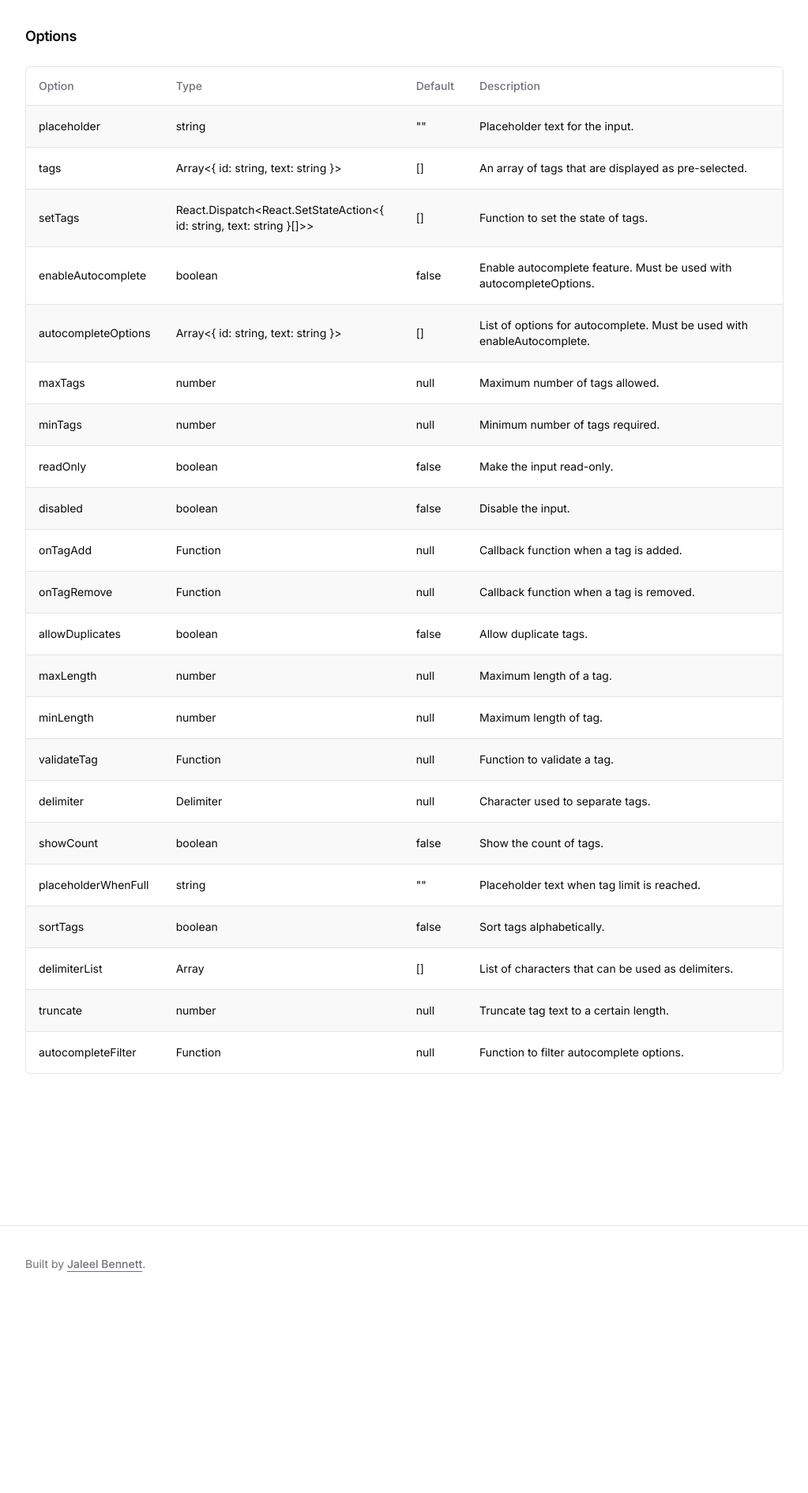
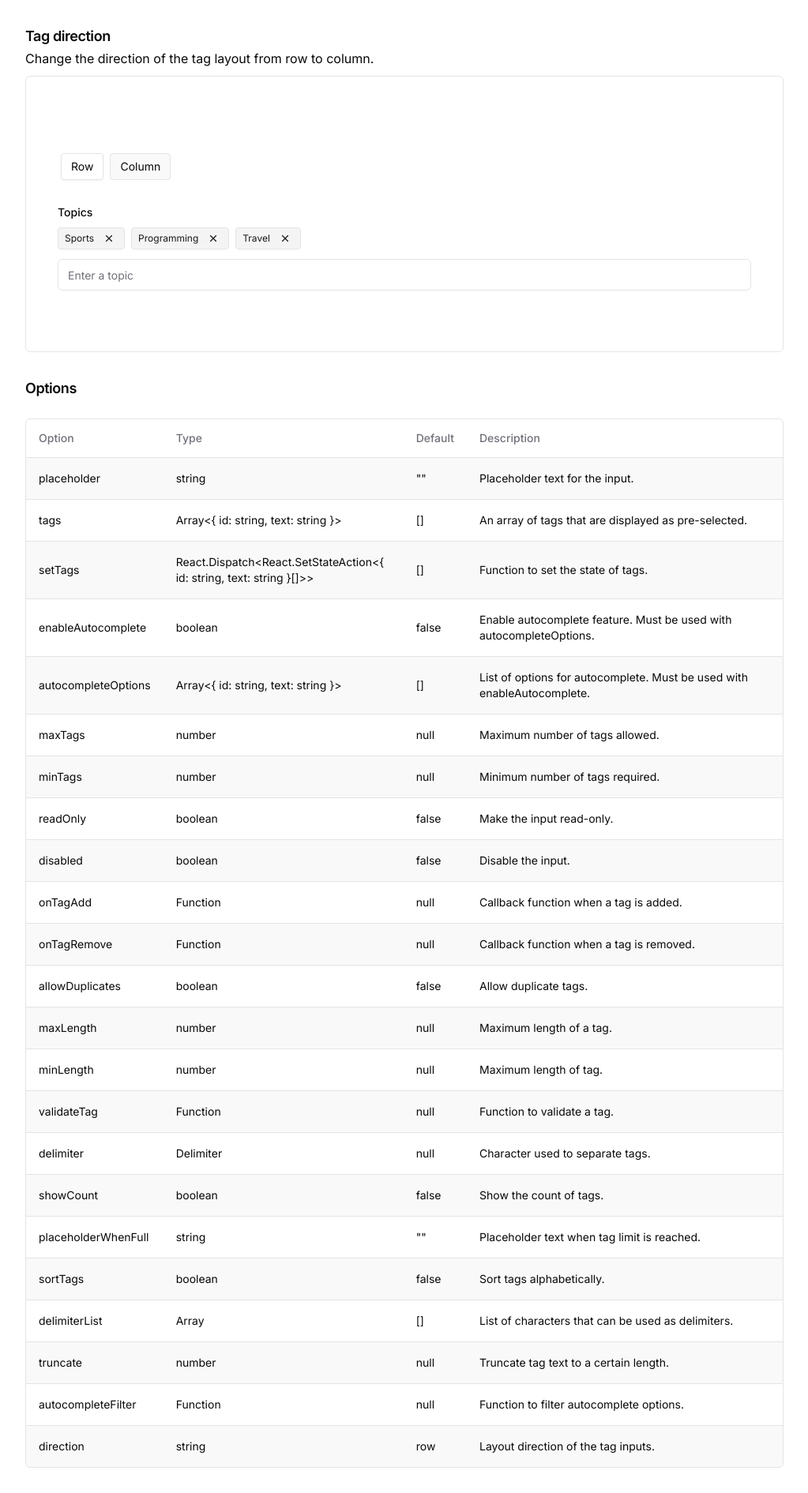
Before and after one commit to JaleelB/emblor, a Next.js app: page / in a window 1280 px wide. Shown: the part 6969-8860 px from the top of the page at 79% size, without its empty margins (128-1151 px from the left). Before the commit the page ends 8618 px from the top, so only its background shows below. Built offline with nearby package versions, Linux system fonts and the light colour scheme.

Commit message:
chore: direct prop docs

```diff
--- a/components/sections/props.tsx
+++ b/components/sections/props.tsx
@@ -8,41 +8,47 @@ import {
   TableHead,
   TableHeader,
   TableRow,
-} from "@/components/ui/table"
+} from "@/components/ui/table";
+import { Tabs, TabsContent, TabsList, TabsTrigger } from "@/components/ui/tabs";
 import { propOption, tagInputProps } from "@/utils/utils";
 import { cn } from "@/lib/utils";
-import { v4 as uuid } from 'uuid';
+import { v4 as uuid } from "uuid";
 
-
-export default function Props(){
-
+export default function Props() {
   const tags: Tag[] = [
-        {id: uuid(), text: "Sports"},
-        {id: uuid(), text: "Programming"},
-        {id: uuid(), text: "Travel"},
+    { id: uuid(), text: "Sports" },
+    { id: uuid(), text: "Programming" },
+    { id: uuid(), text: "Travel" },
   ];
   const [autocompleteTags, setAutocompleteTags] = React.useState<Tag[]>([]);
   const [maxTags, setMaxTags] = React.useState<Tag[]>([]);
   const [truncateTags, setTruncateTags] = React.useState<Tag[]>(tags);
-    const [allowDuplicatesTags, setAllowDuplicatesTags] = React.useState<Tag[]>([]);
+  const [allowDuplicatesTags, setAllowDuplicatesTags] = React.useState<Tag[]>(
+    []
+  );
+  const [directionTags, setDirectionTags] = React.useState<Tag[]>(tags);
 
   const autoCompleteOptions = [
     ...tags,
-        {id: uuid(), text: "Food"},
-        {id: uuid(), text: "Movies"},
-        {id: uuid(), text: "Art"},
-        {id: uuid(), text: "Books"},
-    ]
+    { id: uuid(), text: "Food" },
+    { id: uuid(), text: "Movies" },
+    { id: uuid(), text: "Art" },
+    { id: uuid(), text: "Books" },
+  ];
 
   return (
     <section id="props" className="max-w-5xl w-full py-8">
-            <h2 className='font-heading mt-12 scroll-m-20 border-b pb-2 text-2xl font-semibold tracking-tight first:mt-0'>Props</h2>
+      <h2 className="font-heading mt-12 scroll-m-20 border-b pb-2 text-2xl font-semibold tracking-tight first:mt-0">
+        Props
+      </h2>
       <div className="w-full">
-                <h3 className='font-heading mt-8 scroll-m-20 text-lg font-semibold tracking-tight'>Autocomplete</h3>
+        <h3 className="font-heading mt-8 scroll-m-20 text-lg font-semibold tracking-tight">
+          Autocomplete
+        </h3>
         <p className="leading-7 [&amp;:not(:first-child)]:mt-6 text-normal">
           Enable or disable the autocomplete feature for the tag input.
         </p>
-                <div className='preview flex min-h-[350px] w-full justify-center p-10 items-center mt-2 ring-offset-background focus-visible:outline-none focus-visible:ring-2 focus-visible:ring-ring focus-visible:ring-offset-2 relative rounded-md border'>
+        <div className="preview flex min-h-[350px] w-full justify-center p-10 items-center mt-2 ring-offset-background focus-visible:outline-none focus-visible:ring-2 focus-visible:ring-ring focus-visible:ring-offset-2 relative rounded-md border">
           <div className="space-y-2">
             <Label htmlFor="">Topics</Label>
             <TagInput
@@ -50,7 +56,7 @@ export default function Props(){
               tags={autocompleteTags}
               enableAutocomplete
               autocompleteOptions={autoCompleteOptions}
-                            className='sm:min-w-[450px]'
+              className="sm:min-w-[450px]"
               setTags={(newTags) => {
                 setAutocompleteTags(newTags);
               }}
@@ -59,11 +65,13 @@ export default function Props(){
         </div>
       </div>
       <div className="w-full">
-                <h3 className='font-heading mt-8 scroll-m-20 text-lg font-semibold tracking-tight'>Max tags</h3>
+        <h3 className="font-heading mt-8 scroll-m-20 text-lg font-semibold tracking-tight">
+          Max tags
+        </h3>
         <p className="leading-7 [&amp;:not(:first-child)]:mt-6 text-normal">
           Set the maximum number of tags that can be added.
         </p>
-                <div className='preview flex min-h-[350px] w-full justify-center p-10 items-center mt-2 ring-offset-background focus-visible:outline-none focus-visible:ring-2 focus-visible:ring-ring focus-visible:ring-offset-2 relative rounded-md border'>
+        <div className="preview flex min-h-[350px] w-full justify-center p-10 items-center mt-2 ring-offset-background focus-visible:outline-none focus-visible:ring-2 focus-visible:ring-ring focus-visible:ring-offset-2 relative rounded-md border">
           <div className="space-y-2">
             <Label htmlFor="">Topics</Label>
             <TagInput
@@ -71,7 +79,7 @@ export default function Props(){
               tags={maxTags}
               maxTags={5}
               showCount
-                            className='sm:min-w-[450px]'
+              className="sm:min-w-[450px]"
               setTags={(newTags) => {
                 setMaxTags(newTags);
               }}
@@ -80,18 +88,21 @@ export default function Props(){
         </div>
       </div>
       <div className="w-full">
-                <h3 className='font-heading mt-8 scroll-m-20 text-lg font-semibold tracking-tight'>Truncate</h3>
+        <h3 className="font-heading mt-8 scroll-m-20 text-lg font-semibold tracking-tight">
+          Truncate
+        </h3>
         <p className="leading-7 [&amp;:not(:first-child)]:mt-6 text-normal">
-                    Prevent tags from overflowing the tag input by specifying the maximum number of characters to display.
+          Prevent tags from overflowing the tag input by specifying the maximum
+          number of characters to display.
         </p>
-                <div className='preview flex min-h-[350px] w-full justify-center p-10 items-center mt-2 ring-offset-background focus-visible:outline-none focus-visible:ring-2 focus-visible:ring-ring focus-visible:ring-offset-2 relative rounded-md border'>
+        <div className="preview flex min-h-[350px] w-full justify-center p-10 items-center mt-2 ring-offset-background focus-visible:outline-none focus-visible:ring-2 focus-visible:ring-ring focus-visible:ring-offset-2 relative rounded-md border">
           <div className="space-y-2">
             <Label htmlFor="">Topics</Label>
             <TagInput
               placeholder="Enter a topic"
               tags={truncateTags}
               truncate={4}
-                            className='sm:min-w-[450px]'
+              className="sm:min-w-[450px]"
               setTags={(newTags) => {
                 setTruncateTags(newTags);
               }}
@@ -100,18 +111,20 @@ export default function Props(){
         </div>
       </div>
       <div className="w-full">
-                <h3 className='font-heading mt-8 scroll-m-20 text-lg font-semibold tracking-tight'>Allow dupplicate tags</h3>
+        <h3 className="font-heading mt-8 scroll-m-20 text-lg font-semibold tracking-tight">
+          Allow duplicate tags
+        </h3>
         <p className="leading-7 [&amp;:not(:first-child)]:mt-6 text-normal">
           Allow duplicate tags to be added to the tag input.
         </p>
-                <div className='preview flex min-h-[350px] w-full justify-center p-10 items-center mt-2 ring-offset-background focus-visible:outline-none focus-visible:ring-2 focus-visible:ring-ring focus-visible:ring-offset-2 relative rounded-md border'>
+        <div className="preview flex min-h-[350px] w-full justify-center p-10 items-center mt-2 ring-offset-background focus-visible:outline-none focus-visible:ring-2 focus-visible:ring-ring focus-visible:ring-offset-2 relative rounded-md border">
           <div className="space-y-2">
             <Label htmlFor="">Topics</Label>
             <TagInput
               placeholder="Enter a topic"
               tags={allowDuplicatesTags}
               allowDuplicates
-                            className='sm:min-w-[450px]'
+              className="sm:min-w-[450px]"
               setTags={(newTags) => {
                 setAllowDuplicatesTags(newTags);
               }}
@@ -120,7 +133,54 @@ export default function Props(){
         </div>
       </div>
       <div className="w-full">
-                <h3 className='font-heading mt-8 scroll-m-20 text-lg font-semibold tracking-tight'>Options</h3>
+        <h3 className="font-heading mt-8 scroll-m-20 text-lg font-semibold tracking-tight">
+          Tag direction
+        </h3>
+        <p className="leading-7 [&amp;:not(:first-child)]:mt-6 text-normal">
+          Change the direction of the tag layout from row to column.
+        </p>
+        <div className="preview flex min-h-[350px] w-full justify-center p-10 items-center mt-2 ring-offset-background focus-visible:outline-none focus-visible:ring-2 focus-visible:ring-ring focus-visible:ring-offset-2 relative rounded-md border">
+          <Tabs defaultValue="row" className="w-full mt-4">
+            <TabsList
+              className={cn(
+                "mb-4 w-full overflow-x-auto h-auto overflow-y-hidden justify-start"
+              )}
+            >
+              <TabsTrigger value="row">Row</TabsTrigger>
+              <TabsTrigger value="column">Column</TabsTrigger>
+            </TabsList>
+            <TabsContent value="row" className="space-y-2">
+              <Label htmlFor="">Topics</Label>
+              <TagInput
+                placeholder="Enter a topic"
+                tags={directionTags}
+                size="sm"
+                className="sm:min-w-[450px]"
+                setTags={(newTags) => {
+                  setDirectionTags(newTags);
+                }}
+              />
+            </TabsContent>
+            <TabsContent value="column" className="space-y-2">
+              <Label htmlFor="">Topics</Label>
+              <TagInput
+                placeholder="Enter a topic"
+                tags={directionTags}
+                size="md"
+                direction="column"
+                className="sm:min-w-[450px]"
+                setTags={(newTags) => {
+                  setDirectionTags(newTags);
+                }}
+              />
+            </TabsContent>
+          </Tabs>
+        </div>
+      </div>
+      <div className="w-full">
+        <h3 className="font-heading mt-8 scroll-m-20 text-lg font-semibold tracking-tight">
+          Options
+        </h3>
         <div className="border rounded-md mt-6">
           <Table>
             <TableHeader>
@@ -132,23 +192,21 @@ export default function Props(){
               </TableRow>
             </TableHeader>
             <TableBody>
-                            {
-                                tagInputProps.map((prop: propOption, index) => (
+              {tagInputProps.map((prop: propOption, index) => (
                 <TableRow
                   key={index * Math.random()}
-                                        className={`${index%2 == 0 ? 'bg-muted/50': ''}`}
+                  className={`${index % 2 == 0 ? "bg-muted/50" : ""}`}
                 >
                   <TableCell>{prop.option}</TableCell>
                   <TableCell>{prop.type}</TableCell>
-                                        <TableCell >{prop.default}</TableCell>
+                  <TableCell>{prop.default}</TableCell>
                   <TableCell>{prop.description}</TableCell>
                 </TableRow>
-                                ))
-                            }
+              ))}
             </TableBody>
           </Table>
         </div>
       </div>
     </section>
-    )
+  );
 }
--- a/utils/utils.ts
+++ b/utils/utils.ts
@@ -3,139 +3,147 @@ export type propOption = {
   type: string;
   default: string;
   description: string;
-  }
+};
 
 export const tagInputProps: propOption[] = [
   {
     option: "placeholder",
     type: "string",
     default: '""',
-        description: "Placeholder text for the input."
+    description: "Placeholder text for the input.",
   },
   {
     option: "tags",
     type: "Array<{ id: string, text: string }>",
     default: "[]",
-        description: "An array of tags that are displayed as pre-selected."
+    description: "An array of tags that are displayed as pre-selected.",
   },
   {
     option: "setTags",
     type: "React.Dispatch<React.SetStateAction<{ id: string, text: string }[]>>",
     default: "[]",
-        description: "Function to set the state of tags."
+    description: "Function to set the state of tags.",
   },
   {
     option: "enableAutocomplete",
     type: "boolean",
     default: "false",
-        description: "Enable autocomplete feature. Must be used with autocompleteOptions."
+    description:
+      "Enable autocomplete feature. Must be used with autocompleteOptions.",
   },
   {
     option: "autocompleteOptions",
     type: "Array<{ id: string, text: string }>",
     default: "[]",
-        description: "List of options for autocomplete. Must be used with enableAutocomplete."
+    description:
+      "List of options for autocomplete. Must be used with enableAutocomplete.",
   },
   {
     option: "maxTags",
     type: "number",
     default: "null",
-        description: "Maximum number of tags allowed."
+    description: "Maximum number of tags allowed.",
   },
   {
     option: "minTags",
     type: "number",
     default: "null",
-        description: "Minimum number of tags required."
+    description: "Minimum number of tags required.",
   },
   {
     option: "readOnly",
     type: "boolean",
     default: "false",
-        description: "Make the input read-only."
+    description: "Make the input read-only.",
   },
   {
     option: "disabled",
     type: "boolean",
     default: "false",
-        description: "Disable the input."
+    description: "Disable the input.",
   },
   {
     option: "onTagAdd",
     type: "Function",
     default: "null",
-        description: "Callback function when a tag is added."
+    description: "Callback function when a tag is added.",
   },
   {
     option: "onTagRemove",
     type: "Function",
     default: "null",
-        description: "Callback function when a tag is removed."
+    description: "Callback function when a tag is removed.",
   },
   {
     option: "allowDuplicates",
     type: "boolean",
     default: "false",
-        description: "Allow duplicate tags."
+    description: "Allow duplicate tags.",
   },
   {
     option: "maxLength",
     type: "number",
     default: "null",
-        description: "Maximum length of a tag."
+    description: "Maximum length of a tag.",
   },
   {
     option: "minLength",
     type: "number",
     default: "null",
-        description: "Maximum length of  tag."
+    description: "Maximum length of  tag.",
   },
   {
     option: "validateTag",
     type: "Function",
     default: "null",
-        description: "Function to validate a tag."
+    description: "Function to validate a tag.",
   },
   {
     option: "delimiter",
     type: "Delimiter",
     default: "null",
-        description: "Character used to separate tags."
+    description: "Character used to separate tags.",
   },
   {
     option: "showCount",
     type: "boolean",
     default: "false",
-        description: "Show the count of tags."
+    description: "Show the count of tags.",
   },
   {
     option: "placeholderWhenFull",
     type: "string",
     default: '""',
-        description: "Placeholder text when tag limit is reached."
+    description: "Placeholder text when tag limit is reached.",
   },
   {
     option: "sortTags",
     type: "boolean",
     default: "false",
-        description: "Sort tags alphabetically."
+    description: "Sort tags alphabetically.",
   },
   {
     option: "delimiterList",
     type: "Array",
     default: "[]",
-        description: "List of characters that can be used as delimiters."
+    description: "List of characters that can be used as delimiters.",
   },
   {
     option: "truncate",
     type: "number",
     default: "null",
-        description: "Truncate tag text to a certain length."
+    description: "Truncate tag text to a certain length.",
   },
   {
     option: "autocompleteFilter",
     type: "Function",
     default: "null",
-        description: "Function to filter autocomplete options."
-    }
+    description: "Function to filter autocomplete options.",
+  },
+  {
+    option: "direction",
+    type: "string",
+    default: "row",
+    description: "Layout direction of the tag inputs.",
+  },
 ];
```
Lines whose indentation alone changed are shown as unchanged.
